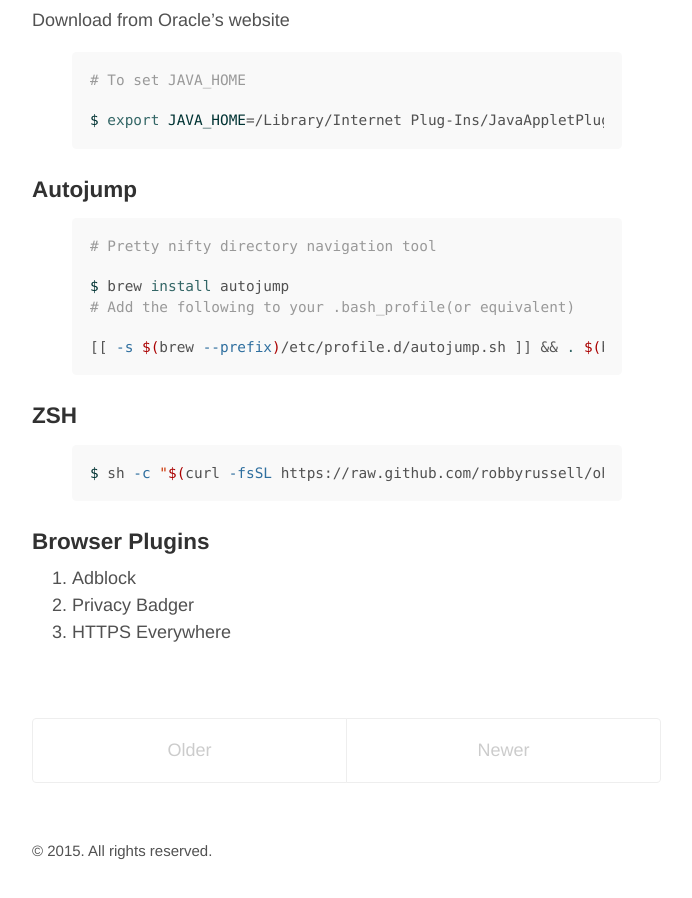
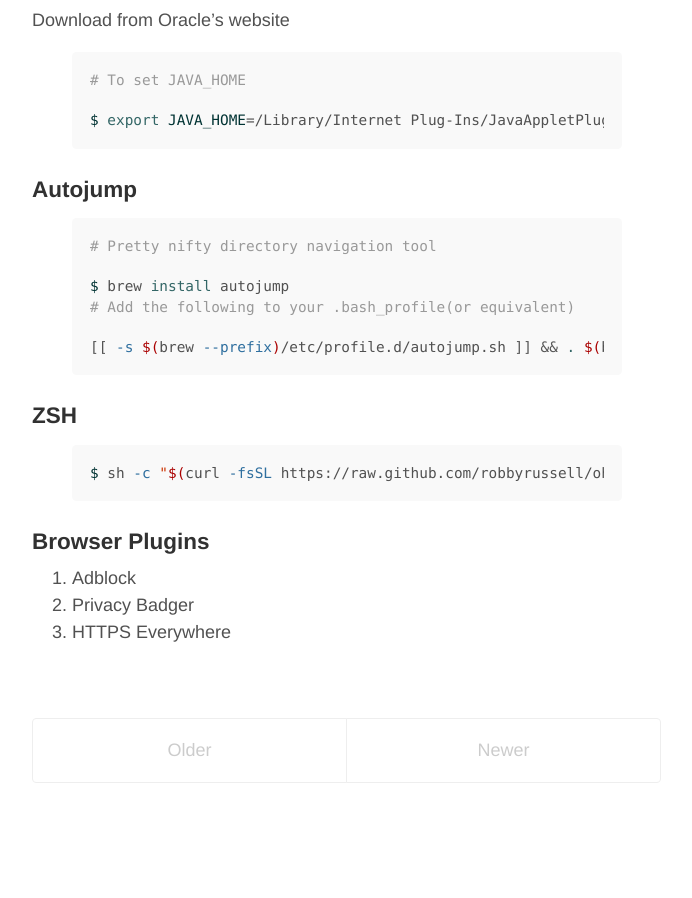
Before and after one commit to kgthegreat/kgthegreat.github.io, a Jekyll site: the page built from index.html, in a window 1280 px wide and 900 px high, scrolled down 2520 px. Shown: the whole window, without its empty margins (293-985 px from the left). Built offline with Jekyll 4.4.1, drawn with Linux system fonts in a browser that asks for light colours; the list of posts is cut into pages by our own code; after the commit the page ends 3357 px from its top, so only the background shows below that.

Commit message:
Removed obsolete copyright notice

```diff
--- a/_layouts/default.html
+++ b/_layouts/default.html
@@ -21,7 +21,7 @@
 
       <footer class="footer">
         <small>
-          &copy; <time datetime="{{ site.time | date_to_xmlschema }}">{{ site.time | date: '%Y' }}</time>. All rights reserved.
+
         </small>
       </footer>
     </div>
```
